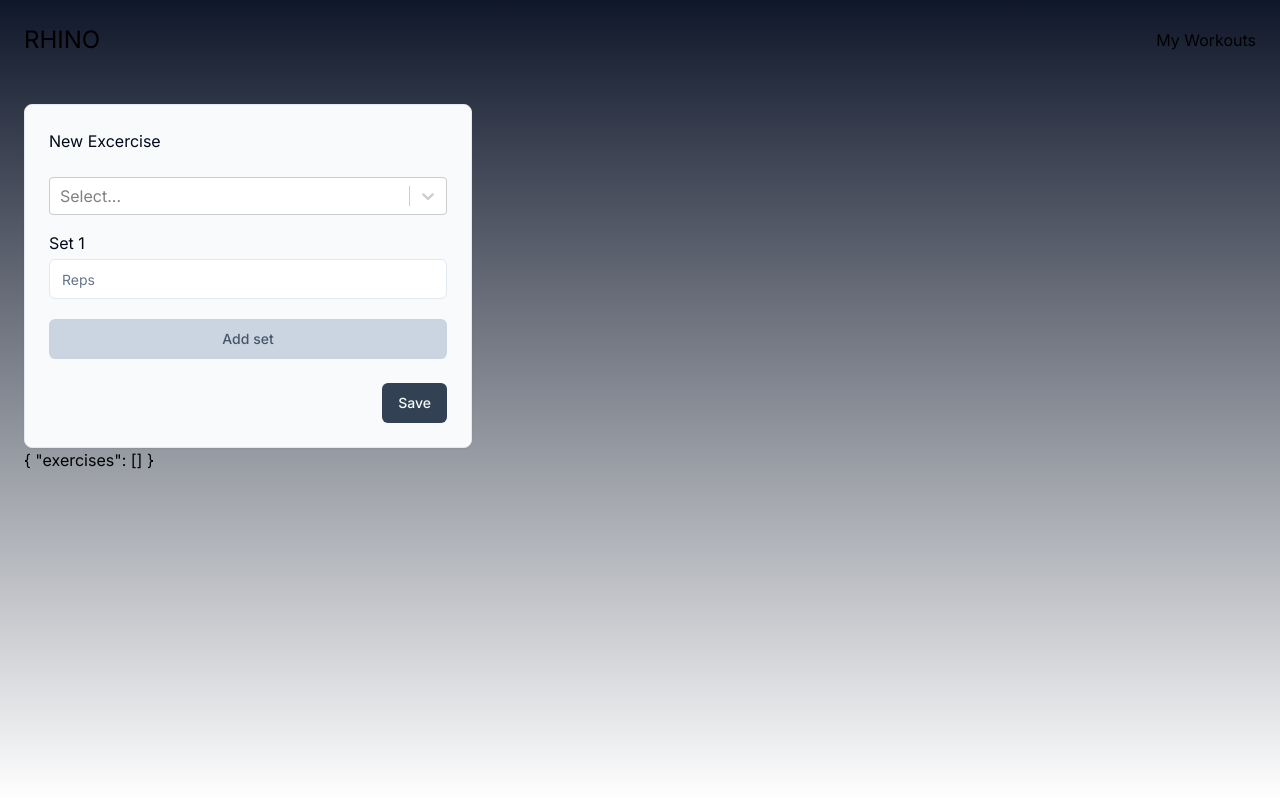
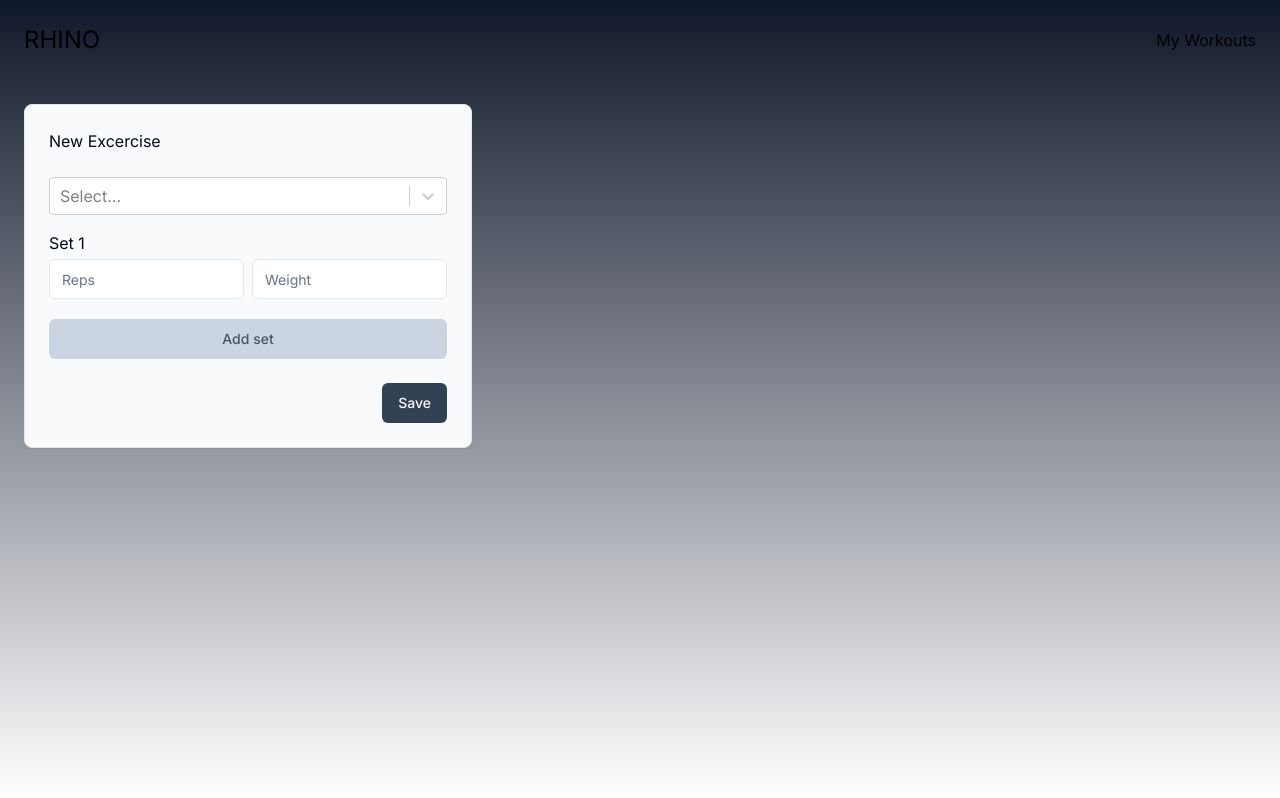
Before and after one commit to dan-ville/rhino, a Next.js app: page / in a window 1280 px wide. Built offline with nearby package versions, Linux system fonts and the light colour scheme.

Commit message:
add properties to ExerciseSet

```diff
--- a/src/app/globals.css
+++ b/src/app/globals.css
@@ -24,6 +24,14 @@ body {
       rgb(var(--background-end-rgb))
     )
     rgb(var(--background-start-rgb));
+}
+
+pre {
+    white-space: pre-wrap;       /* Since CSS 2.1 */
+    white-space: -moz-pre-wrap;  /* Mozilla, since 1999 */
+    white-space: -pre-wrap;      /* Opera 4-6 */
+    white-space: -o-pre-wrap;    /* Opera 7 */
+    word-wrap: break-word;       /* Internet Explorer 5.5+ */
 }
 
 
--- a/src/components/Workout.tsx
+++ b/src/components/Workout.tsx
@@ -10,7 +10,7 @@ export function Workout() {
   return (
     <div>
       <SetBuilderCard saveExerciseToWorkout={saveExerciseToWorkout} />
-      {JSON.stringify(workout, null, 2)}
+
     </div>
   )
 }
--- a/src/components/ui/SetBuilderCard.tsx
+++ b/src/components/ui/SetBuilderCard.tsx
@@ -10,7 +10,7 @@ type SetBuilderCardProps = {
 }
 
 export function SetBuilderCard({ saveExerciseToWorkout }: SetBuilderCardProps) {
-  const { control, watch, register, handleSubmit } = useForm<Exercise>({
+  const { control, watch, register, handleSubmit, reset } = useForm<Exercise>({
     defaultValues: {
       exercise: null,
       sets: [{ set: 1, reps: null }],
@@ -25,6 +25,7 @@ export function SetBuilderCard({ saveExerciseToWorkout }: SetBuilderCardProps) {
 
   const onSubmit = (data: Exercise) => {
     saveExerciseToWorkout(data)
+    reset()
   }
 
   return (
@@ -36,18 +37,30 @@ export function SetBuilderCard({ saveExerciseToWorkout }: SetBuilderCardProps) {
           <div className="grid gap-3">
             {sets.map((field, index) => {
               return (
-                <div key={field.id} className="grid gap-1">
+                <div key={field.id} className="grid gap-1 ">
                   <label>Set {index + 1}</label>
-                  <Input
-                    placeholder="Reps"
-                    {...register(`sets.${index}.reps`, { valueAsNumber: true })}
-                  />
+                  <div className="grid gap-2 grid-cols-2">
+                    <Input
+                      placeholder="Reps"
+                      {...register(`sets.${index}.reps`, {
+                        valueAsNumber: true,
+                      })}
+                    />
+                    <Input
+                      placeholder="Weight"
+                      {...register(`sets.${index}.weight`, {
+                        valueAsNumber: true,
+                      })}
+                    />
+                  </div>
                 </div>
               )
             })}
             <Button
               type="button"
-              onClick={() => appendSet({ set: sets.length + 1, reps: null })}
+              onClick={() =>
+                appendSet({ set: sets.length + 1, reps: null, weight: null })
+              }
               className="bg-slate-300 text-slate-600 mt-2"
             >
               Add set
--- a/src/lib/type.d.ts
+++ b/src/lib/type.d.ts
@@ -10,6 +10,8 @@ type ExerciseAPIData = {
 type ExerciseSet = {
   set: number | null
   reps: number | null
+  weight: number | null
+  rpe?: number | null
 }
 
 type Exercise = {
```
